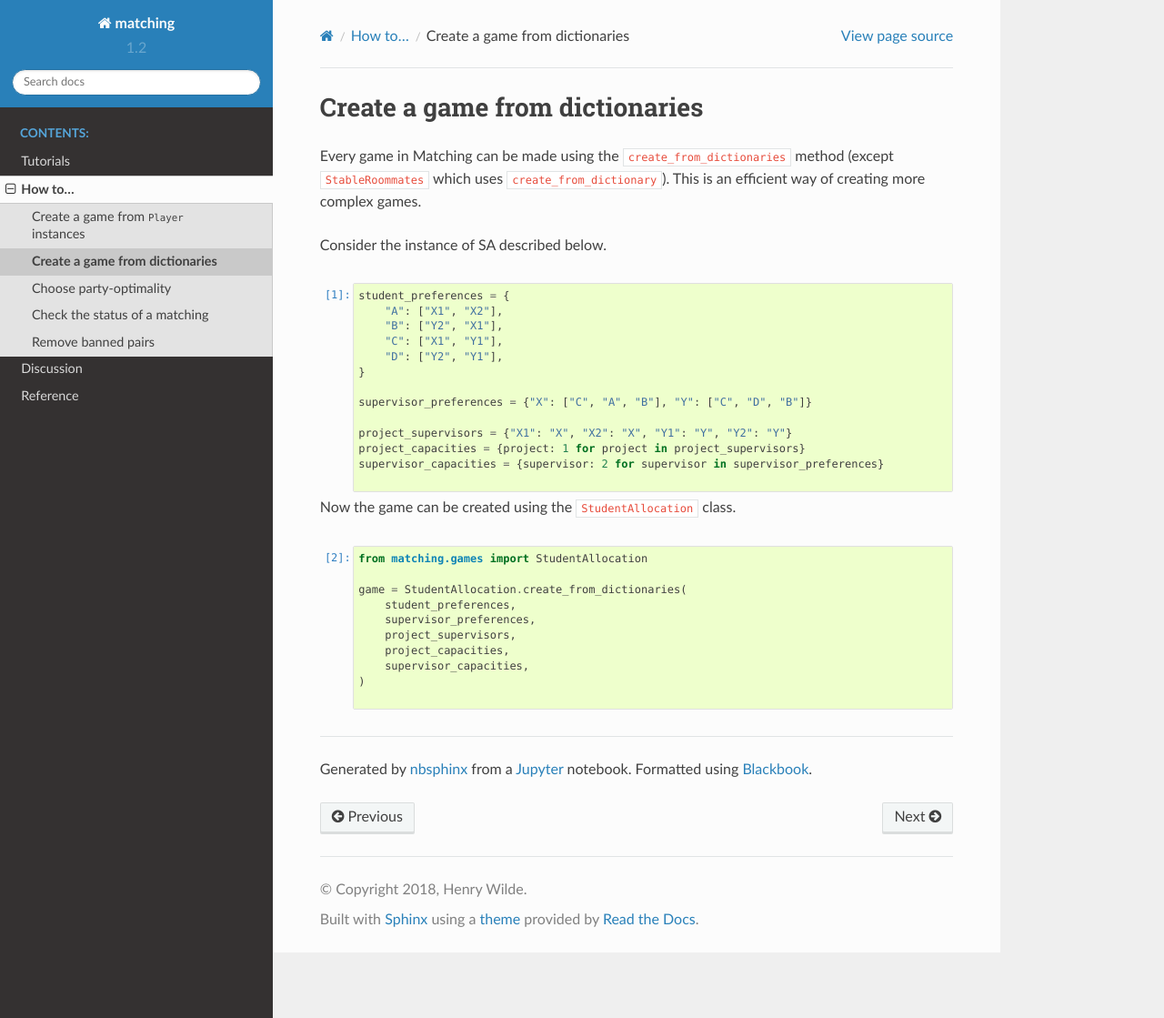
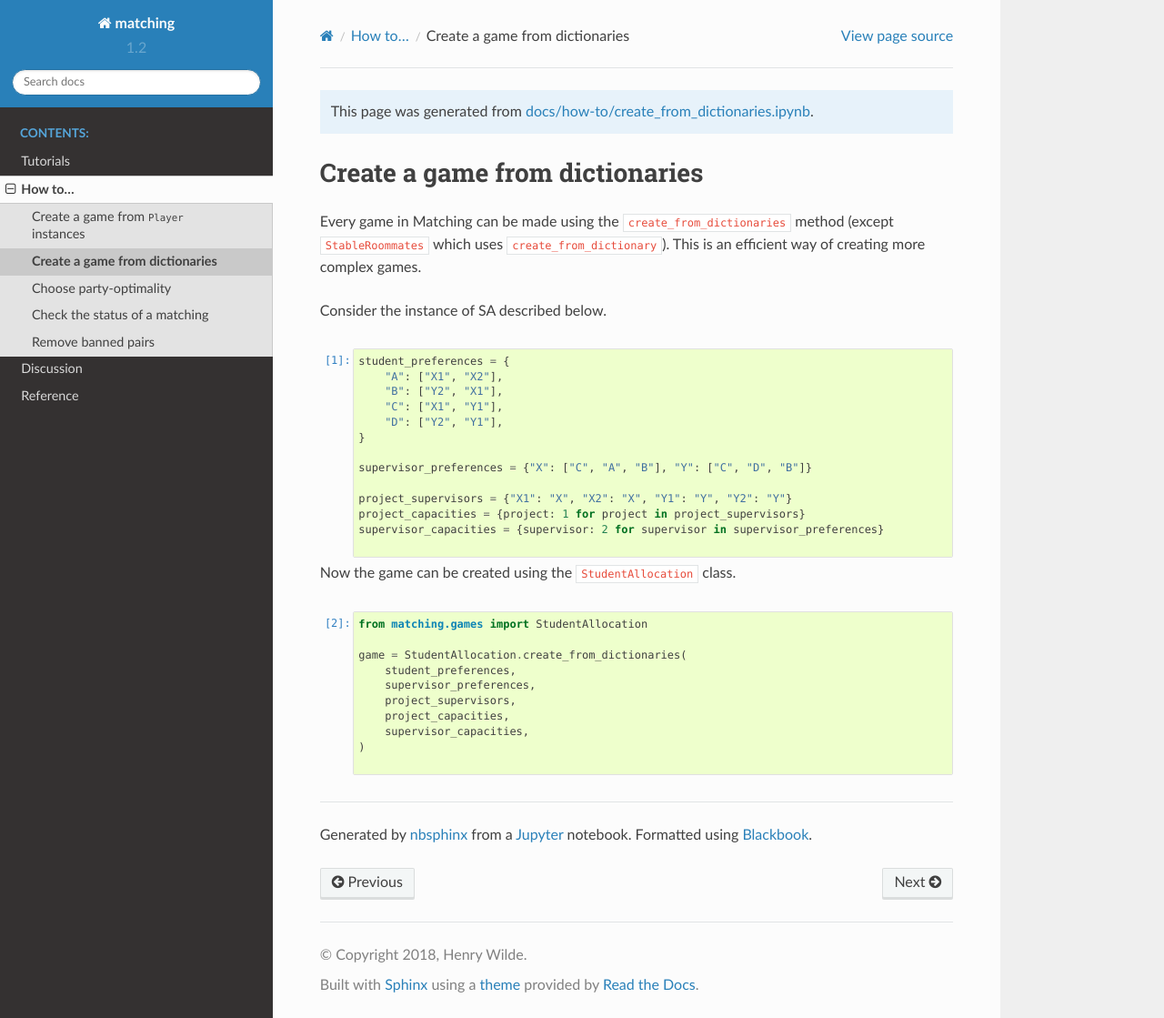
Before and after one commit to daffidwilde/matching, a Sphinx documentation site: the page built from docs/how-to/create_from_dictionaries.ipynb, in a window 1280 px wide and 1119 px high. Shown: the whole window at 91% size. Built offline with Sphinx 7.4.7 and the Read the Docs theme 2.0.0, drawn with Linux system fonts in a browser that asks for light colours.

```diff
--- a/docs/conf.py
+++ b/docs/conf.py
@@ -195,10 +195,20 @@ autosummary_generate = [
     "reference/source/modules.rst",
 ]
 
-# nbsphinx_prolog = """
-# Go there: https://github.com/daffidwilde/matching/blob/docs/{{ env.doc2path(env.docname, base=None) }}
-# ----
-# """
+nbsphinx_prolog = """
+
+{% set docname = 'docs/' + env.doc2path(env.docname, base=None) %}
+
+.. raw:: html
+
+    <div class="admonition note">
+      <p>This page was generated from
+        <a class="reference external"
+        href="https://github.com/daffidwilde/matching/blob/master/{{ docname|e }}">{{ docname|e }}</a>.
+      </p>
+    </div>
+
+"""
 
 nbsphinx_epilog = """
 ----
```
